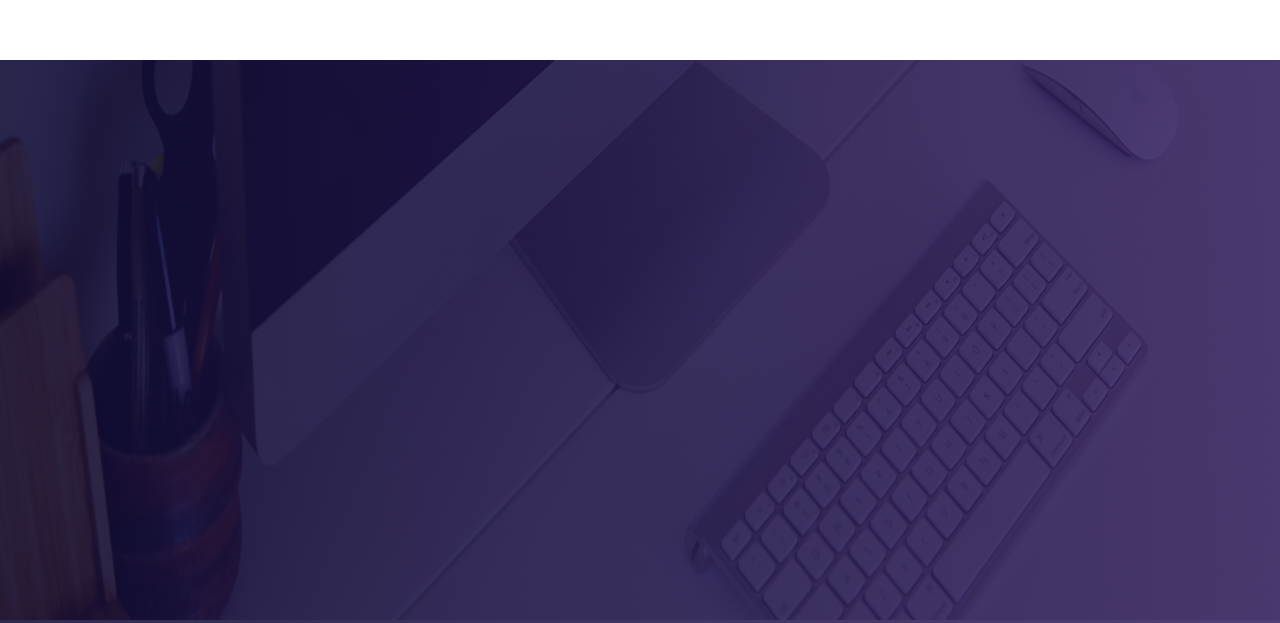
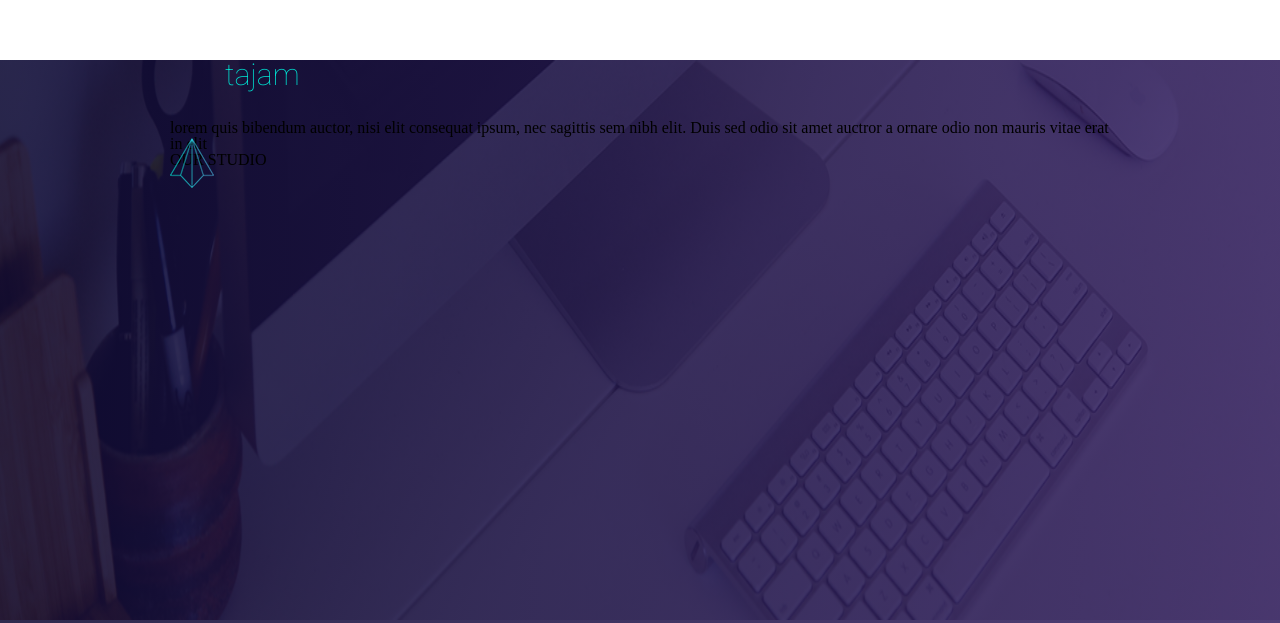
Before and after one commit to AldoRayne/tajam-template, a plain HTML site: page index.html in a window 1280 px wide. Shown: the part 6190-6813 px from the top of the page. Drawn offline with nearby package versions, Linux system fonts and the light colour scheme; a web font is replaced by a local one.

Commit message:
footer blocks start

```diff
--- a/index.html
+++ b/index.html
@@ -319,9 +319,23 @@
         </div>
     </div>
 </section>
-<section class="little-section small-gradient">
+<footer class="little-section small-gradient">
     <img class="small-image" src="images/big-photo-5.png" alt=""/>
+    <div class="wrapper row-flex-between">
+        <article class="footer-description">
+            <h2>
+                <a class="header-logo" href="#">tajam</a>
+            </h2>
+            <p>lorem quis bibendum auctor, nisi elit consequat ipsum, nec sagittis sem nibh elit. Duis sed odio sit amet
+                auctror a ornare odio non mauris vitae erat in elit</p>
+        </article>
+        <article class="our-contacts">
+            <h2>OUR STUDIO</h2>
+        </article>
+        <form class="subscribe">
 
-</section>
+        </form>
+    </div>
+</footer>
 </body>
 </html>
```
